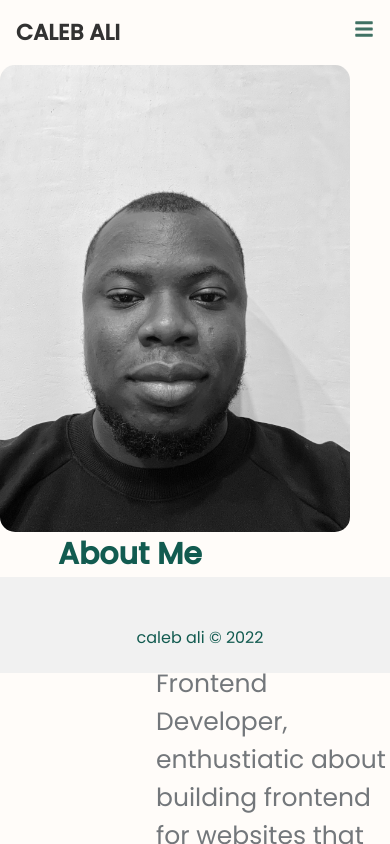
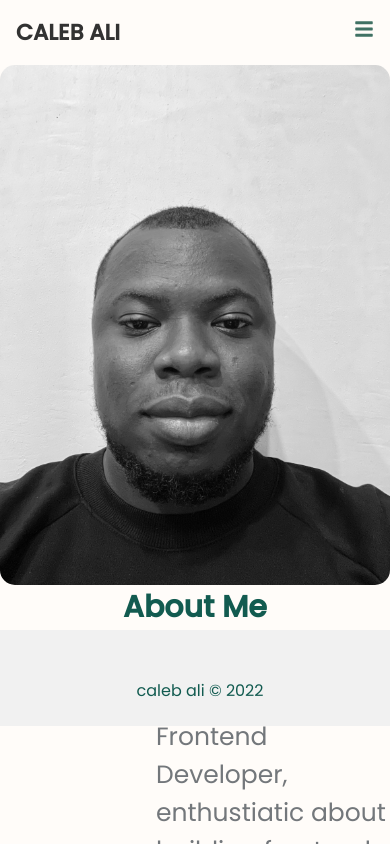
Before and after one commit to caleb-ali/myportfolio, a React (Create React App) app: page /about in a window 390 px wide. Shown: the top 844 px of the page. Built offline with nearby package versions, Linux system fonts and the light colour scheme.

Commit message:
started making about page mobile responsive

```diff
--- a/src/components/profileStyles.css
+++ b/src/components/profileStyles.css
@@ -35,29 +35,27 @@
     margin-top: 50px;
 }
 
-@media screen and (max-width:480px) {
+
+
+@media screen and (max-width: 768px) {
 
     .my-profile img {
-
+      display: flex;
+      flex-direction: column;
+      margin: 0;
+      width: 100%;
     }
 
 
 
     .my-profile h1 {
 
-
+        width: 100%;
+        margin: 0;
     }
 
     .my-profile p {
 
-    }
-}
-
-
-@media screen and (max-width: 768px) {
-
-    .my-profile img {
-    margin: 0;
     }
 }
 
```
